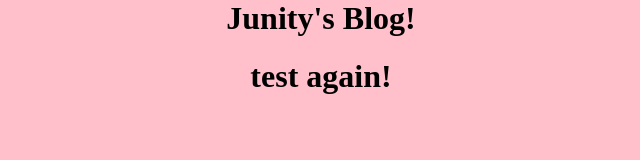
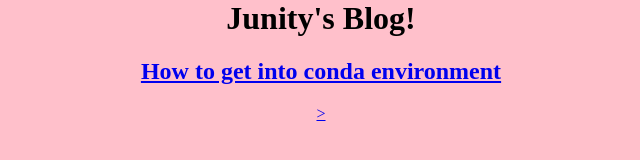
Before and after one commit to JunityZhan/junityzhan.github.io, a plain HTML site: page index.html in a window 1280 px wide. Shown: the whole page, without its empty margins (319-959 px from the left). Drawn offline with Linux system fonts and the light colour scheme.

Commit message:
anotherpage

```diff
--- a/index.html
+++ b/index.html
@@ -8,6 +8,6 @@
 </head>
 <body>
     <h1>Junity's Blog!</h1>
-    <h1>test again!</h1>
+    <a href="condaActivate.html"><h2>How to get into conda environment</h2>></a>
 </body>
 </html>
```
